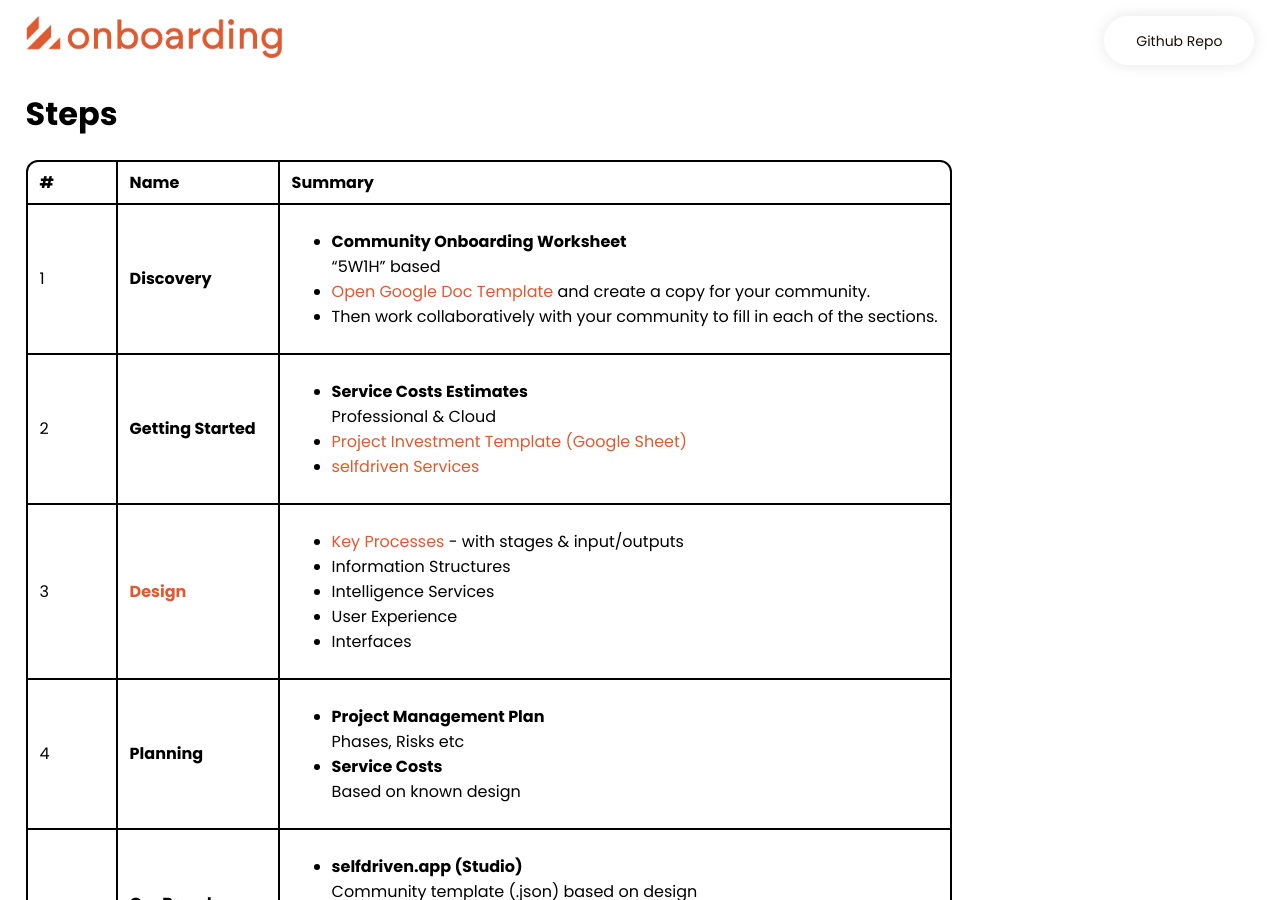
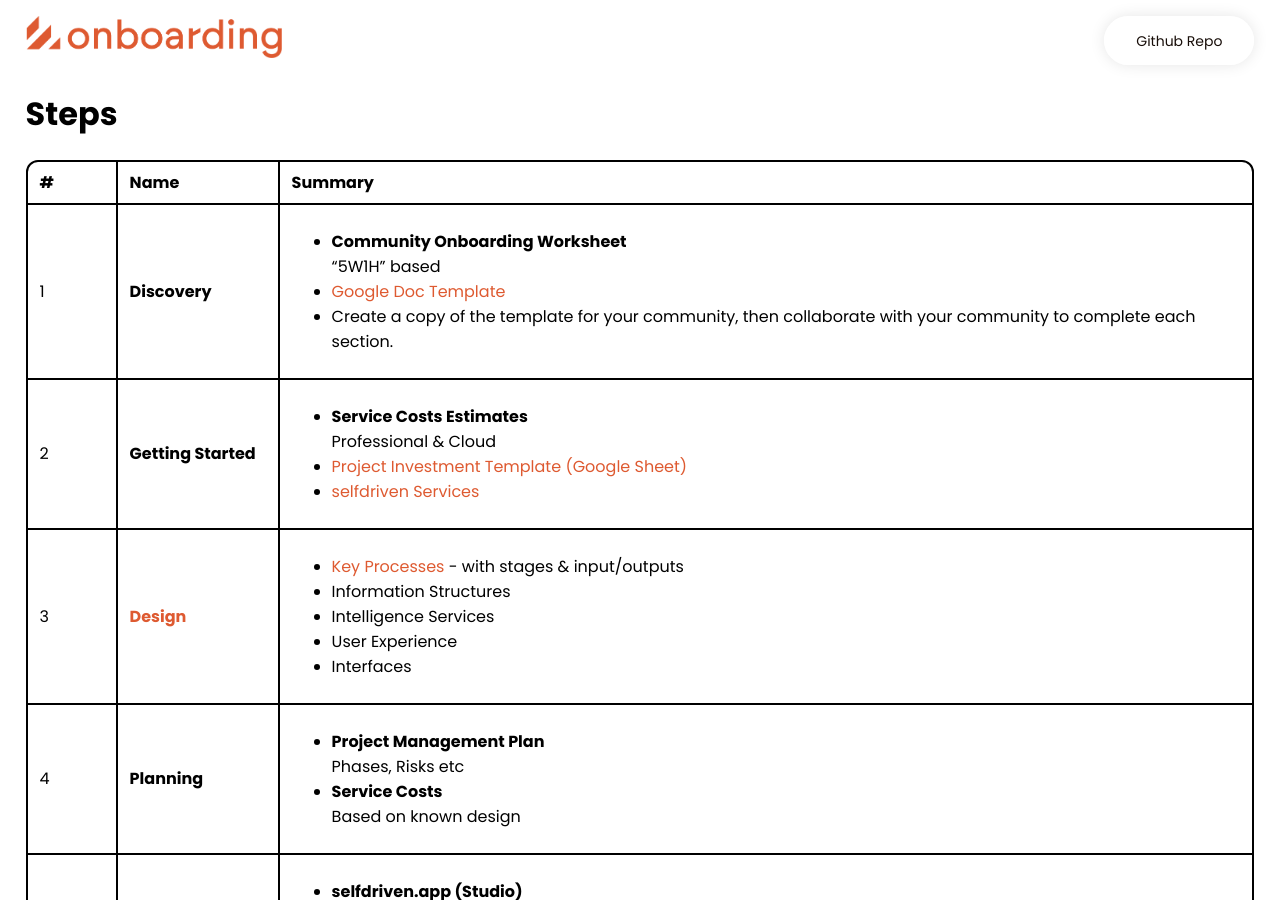
Before and after one commit to selfdriven-engagement/selfdriven-actuate, a Jekyll site: the page built from docs/pages/steps.md, in a window 1280 px wide and 900 px high. Built offline with Jekyll 4.4.1, drawn with Linux system fonts in a browser that asks for light colours.

Commit message:
Update steps.md

```diff
--- a/docs/pages/steps.md
+++ b/docs/pages/steps.md
@@ -21,9 +21,8 @@ permalink: /steps/
             <td>
                 <ul>
                     <li><strong>Community Onboarding Worksheet</strong><br>“5W1H” based</li>
-                    <li><a href="https://docs.google.com/document/d/1rpL6873cT_lFzz96CCGgxrii6JtrtbhBn-19xBOxVp4" target="_blank">Open Google Doc Template</a> and create a copy for your community.</li>
-                    <li>Then work collaboratively with your community to fill in each of the sections.</li>
-                </ul>
+                    <li><a href="https://docs.google.com/document/d/1rpL6873cT_lFzz96CCGgxrii6JtrtbhBn-19xBOxVp4" target="_blank">Google Doc Template</a></li>
+                    <li>Create a copy of the template for your community, then collaborate with your community to complete each section.</li></ul>
             </td>
         </tr>
         <tr>
```
